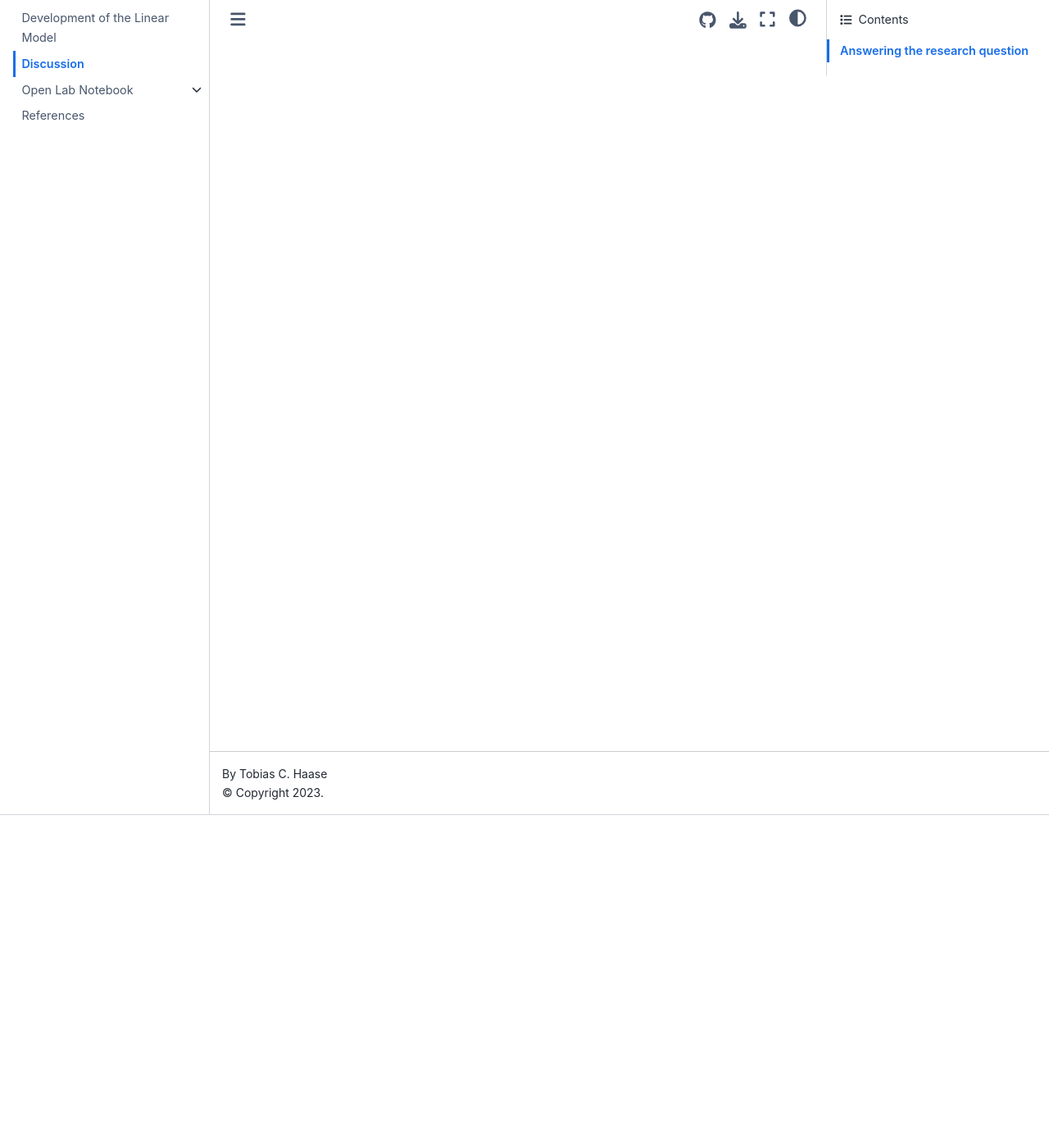
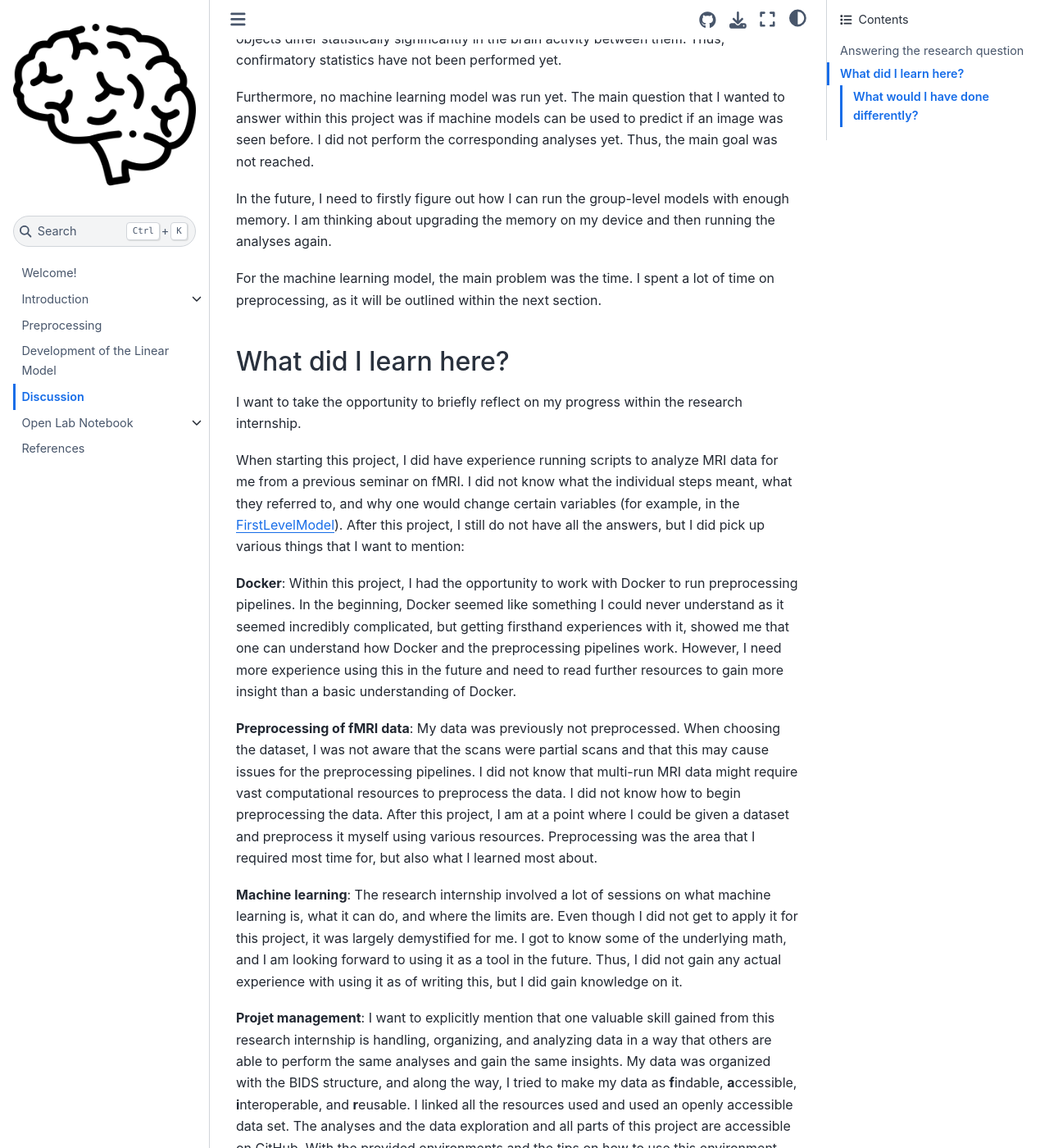
Before and after one commit to tchaase/research-internship-2022, a Jupyter Book: the page built from content/markdown/discussion.md, in a window 1280 px wide and 1400 px high, scrolled down 406 px. Shown: the whole window at 82% size. Built offline with Jupyter Book 1.0.4 settings and Sphinx 7.4.7 and the Sphinx Book theme 1.1.4, drawn with Linux system fonts in a browser that asks for light colours; pages that are not in the unit, such as notebooks, are missing from menus; some of the changed text lies outside the part shown.

Commit message:
Added content to the discussion section

```diff
--- a/content/markdown/discussion.md
+++ b/content/markdown/discussion.md
@@ -1,8 +1,33 @@
 # Discussion
 
-This section cover two topics.
+This section covers two topics.
 
-Firstly, can I answer my question that was formulated and developed in the [introduction](). Secondly, how was this whole project? Did I learn much? What were the biggest issues I ran into?
+1. Can I answer my question that was formulated and developed in the [introduction](./markdown/data_set.md)?
+2. Secondly, how was this whole project? Did I learn much? What were the biggest issues I ran into?
 
 ## Answering the research question
-...or at least trying to!
+As of now, I am in no position to answer the research question. I did not manage to run a group-level model at this point. Therefore, I do not know if the chosen contrasts and the two conditions of previously seen images and previously not encountered images and objects differ statistically significantly in the brain activity between them. Thus, confirmatory statistics have not been performed yet.
+
+Furthermore, no machine learning model was run yet. The main question that I wanted to answer within this project was if machine models can be used to predict if an image was seen before. I did not perform the corresponding analyses yet. Thus, the main goal was not reached.
+
+In the future, I need to firstly figure out how I can run the group-level models with enough memory. I am thinking about upgrading the memory on my device and then running the analyses again.
+
+For the machine learning model, the main problem was the time. I spent a lot of time on preprocessing, as it will be outlined within the next section.
+
+## What did I learn here?
+
+I want to take the opportunity to briefly reflect on my progress within the research internship.
+
+When starting this project, I did have experience running scripts to analyze MRI data for me from a previous seminar on fMRI. I did not know what the individual steps meant, what they referred to, and why one would change certain variables (for example, in the [FirstLevelModel](https://nilearn.github.io/dev/modules/generated/nilearn.glm.first_level.FirstLevelModel.html)). After this project, I still do not have all the answers, but I did pick up various things that I want to mention:
+
+**Docker**: Within this project, I had the opportunity to work with Docker to run preprocessing pipelines. In the beginning, Docker seemed like something I could never understand as it seemed incredibly complicated, but getting firsthand experiences with it, showed me that one can understand how Docker and the preprocessing pipelines work. However, I need more experience using this in the future and need to read further resources to gain more insight than a basic understanding of Docker.
+
+**Preprocessing of fMRI data**: My data was previously not preprocessed. When choosing the dataset, I was not aware that the scans were partial scans and that this may cause issues for the preprocessing pipelines. I did not know that multi-run MRI data might require vast computational resources to preprocess the data. I did not know how to begin preprocessing the data. After this project, I am at a point where I could be given a dataset and preprocess it myself using various resources. Preprocessing was the area that I required most time for, but also what I learned most about.
+
+**Machine learning**: The research internship involved a lot of sessions on what machine learning is, what it can do, and where the limits are. Even though I did not get to apply it for this project, it was largely demystified for me. I got to know some of the underlying math, and I am looking forward to using it as a tool in the future. Thus, I did not gain any actual experience with using it as of writing this, but I did gain knowledge on it.
+
+**Projet management**: I want to explicitly mention that one valuable skill gained from this research internship is handling, organizing, and analyzing data in a way that others are able to perform the same analyses and gain the same insights. My data was organized with the BIDS structure, and along the way, I tried to make my data as **f**indable, **a**ccessible, **i**nteroperable, and **r**eusable. I linked all the resources used and used an openly accessible data set. The analyses and the data exploration and all parts of this project are accessible on GitHub. With the provided environments and the tips on how to use this environment, everything should be interoperable. Lastly, by using data previously published, I am reusing data and therefore adhering to the `FAIR` principle.
+
+### What would I have done differently?
+
+With every step of this project, I did have doubts if I am able to perform these analyses / preprocess the data, etc. From an outsider's perspective, a lot of the steps seemed insurmountable and as if they would require vast knowledge in programming. Although some coding knowledge was required, the documentation for all functions was stellar, and whenever I started working on a step, it was very much doable. However, some steps - such as preprocessing - did require a lot of time. If I were to restart this module, I would choose data that is already preprocessed so I can spend more time on analyses. I also overestimated my device and its memory. I thought I could analyze multi-run data easily, which my device could not handle.
```
